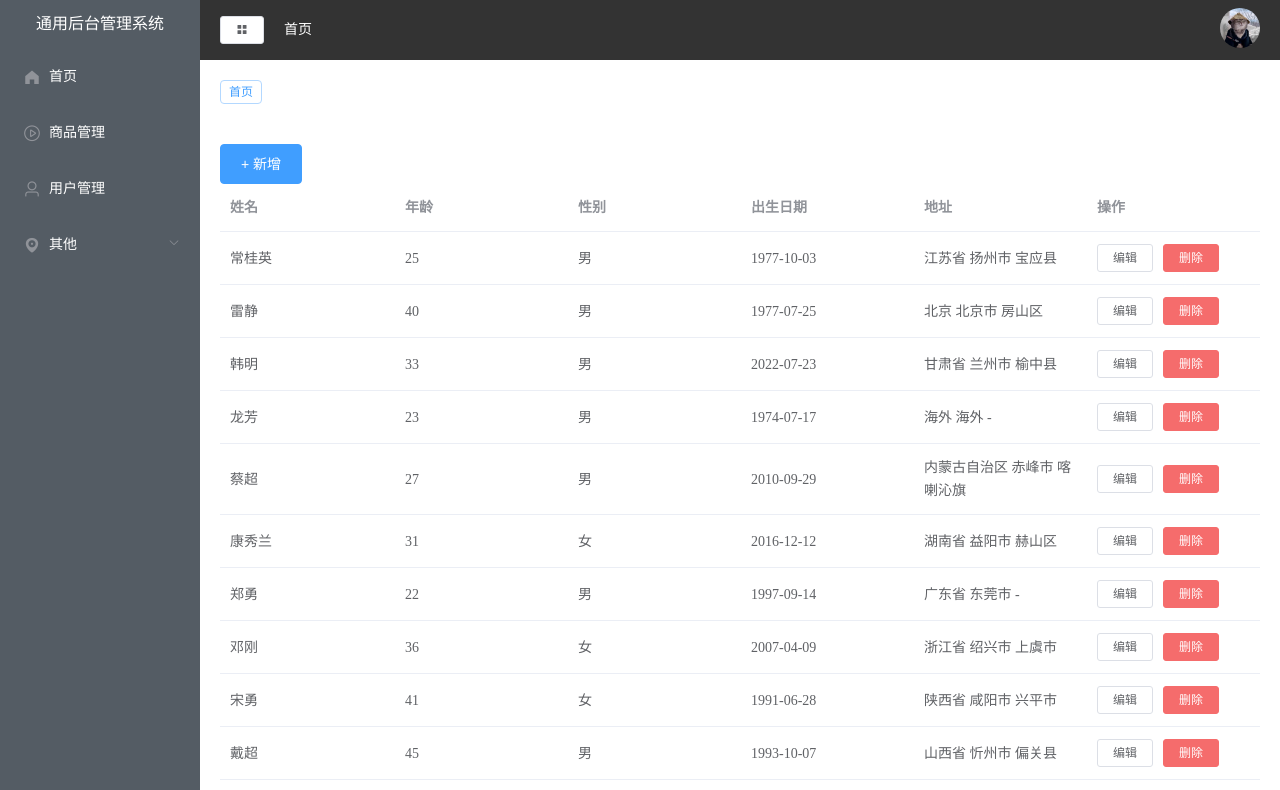
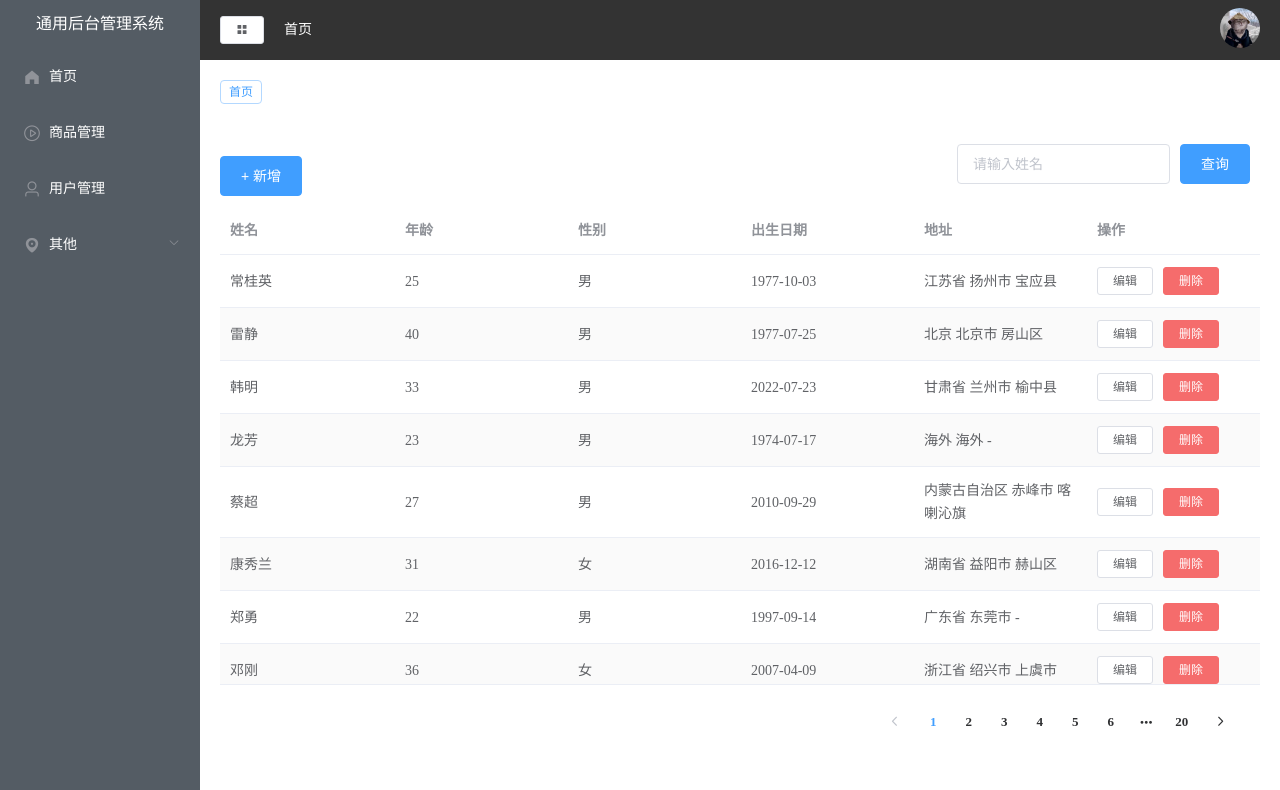
Before and after one commit to shuashua001/manage-man, a Vue app: page /#/user in a window 1280 px wide. Shown: the top 790 px of the page. Built offline with nearby package versions, Linux system fonts and the light colour scheme.

Commit message:
完成user的table数据样式调整、分页选择功能、搜索用户功能

```diff
--- a/src/api/mock.js
+++ b/src/api/mock.js
@@ -4,7 +4,7 @@ import userData from "./mockData/userData";
 
 Mock.mock('/local/home','get',homeData.getStatiData)
 
-Mock.mock('/local/user/getUser','get',userData.getUserList)
+Mock.mock(/local\/user\/getUser/,'get',userData.getUserList)
 Mock.mock('/local/user/add','post',userData.createUser)
 Mock.mock('/local/user/del','post',userData.deleteUser)
 Mock.mock('/local/user/edit','post',userData.updateUser)
--- a/src/views/user/index.vue
+++ b/src/views/user/index.vue
@@ -1,6 +1,16 @@
 <template>
-  <div>
+  <div class="user">
+    <div class="user-head">
       <el-button type="primary" @click="addBtn()">+ 新增</el-button>
+      <el-form :model="searchData" :inline="true">
+        <el-form-item prop="name">
+          <el-input v-model="searchData.name" placeholder="请输入姓名"></el-input>
+        </el-form-item>
+        <el-form-item>
+          <el-button type="primary" @click="search">查询</el-button>
+        </el-form-item>
+      </el-form>
+    </div>
     <el-dialog title="提示" :visible.sync="dialogVisible" width="50%" :before-close="handleClose">
       <!-- 新增表单 -->
       <el-form ref="form" :model="form" :rules="rules" label-width="100px" :inline="true">
@@ -34,7 +44,8 @@
         <el-button type="primary" @click="submit()">确 定</el-button>
       </span>
     </el-dialog>
-    <el-table :data="tableData" style="width: 100%">
+    <div class="common-table">
+      <el-table :data="tableData" style="height: 90%" stripe>
         <el-table-column prop="name" label="姓名"></el-table-column>
         <el-table-column prop="age" label="年龄"></el-table-column>
         <el-table-column prop="sex" label="性别">
@@ -51,6 +62,10 @@
           </template>
         </el-table-column>
       </el-table>
+      <div class="pager">
+        <el-pagination layout="prev, pager, next" :total="total" @current-change="changePage"></el-pagination>
+      </div>
+    </div>
   </div>
 </template>
 
@@ -81,7 +96,15 @@ export default {
         addr: [{ required: true, message: "请填写地址" }]
       },
       tableData: [],
-      modelType: 0
+      modelType: 0,
+      pageData: {
+        page: 1,
+        limit: 10
+      },
+      total: 0,
+      searchData: {
+        name: ""
+      }
     };
   },
   mounted() {
@@ -126,8 +149,10 @@ export default {
       this.cancel();
     },
     getList() {
-      getUserDataApi().then(res => {
+      getUserDataApi({ ...this.searchData, ...this.pageData }).then(res => {
+        // console.log(res);
         this.tableData = res.data.list;
+        this.total = res.data.count;
       });
     },
     delData(id) {
@@ -151,10 +176,35 @@ export default {
             message: "已取消删除"
           });
         });
+    },
+    changePage(page) {
+      // console.log(page);
+      this.pageData.page = page;
+      this.getList();
+    },
+    search() {
+      this.getList();
     }
   }
 };
 </script>
 
-<style>
+<style lang="less" scoped>
+.user {
+  height: 90%;
+  .user-head {
+    display: flex;
+    justify-content: space-between;
+    align-items: center;
+  }
+  .common-table {
+    position: relative;
+    height: calc(100% - 62px);
+    .pager {
+      position: absolute;
+      bottom: 0;
+      right: 20px;
+    }
+  }
+}
 </style>
```
Lines whose indentation alone changed are shown as unchanged.
